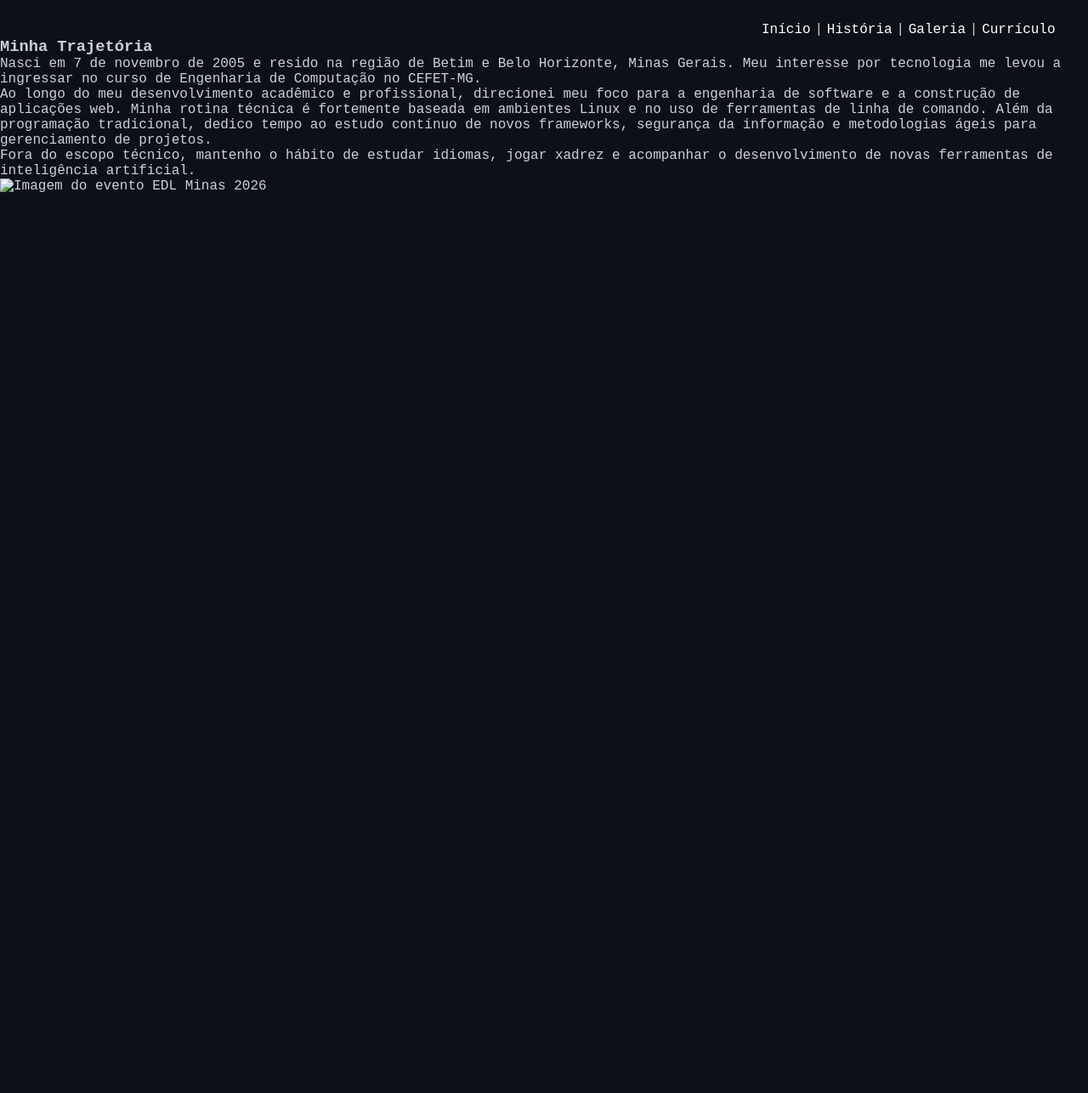
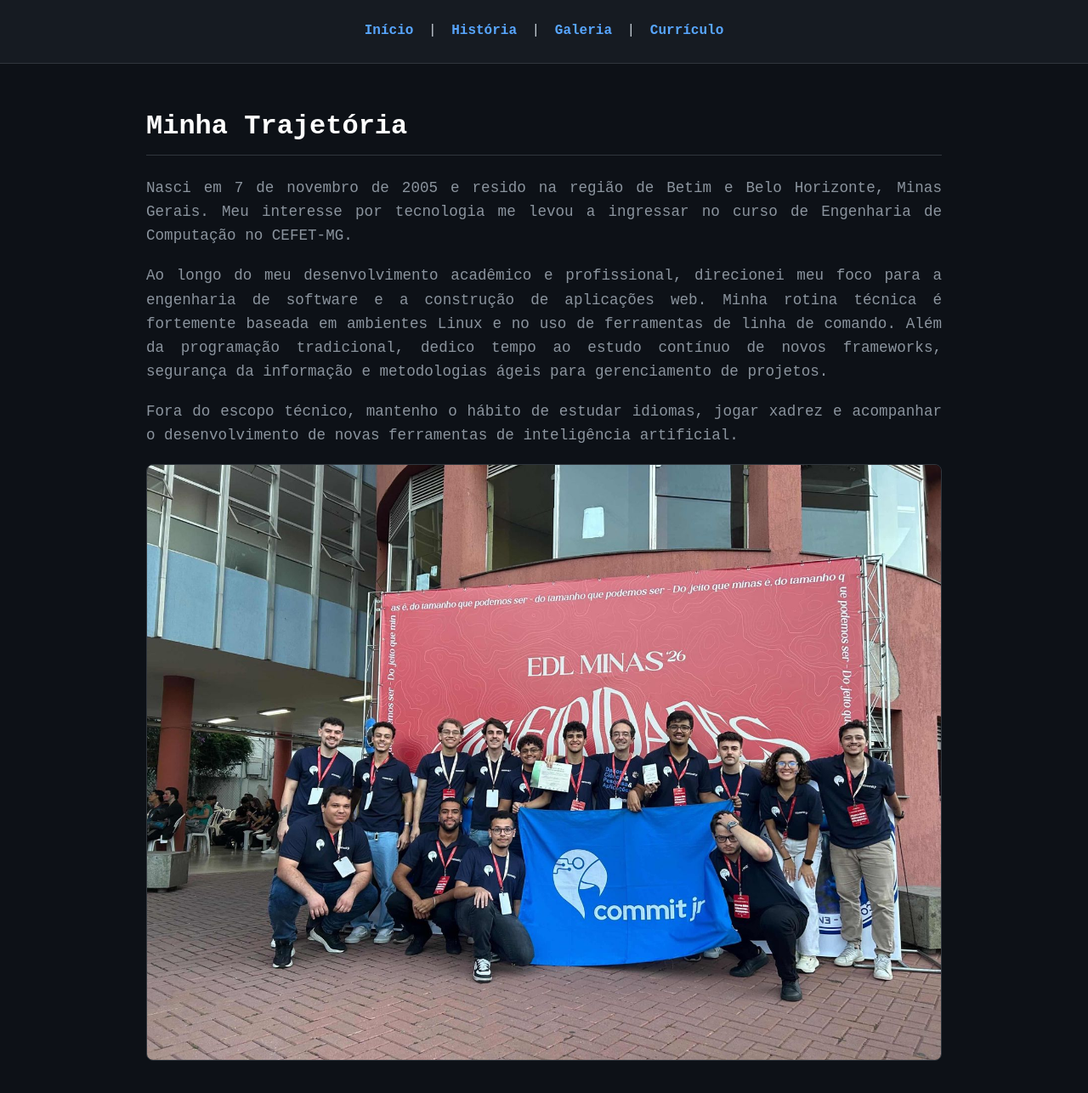
Before and after one commit to wescleyj/Commit, a plain HTML site: page MVP_html_css/historia.html in a window 1280 px wide. Shown: the whole page at 85% size. Before the commit the page ends 800 px from the top, so only its background shows below. Drawn offline with Linux system fonts and the light colour scheme.

Commit message:
feat: atualiza as o estilo da pagina e conteudo da pagina

```diff
--- a/MVP_html_css/historia.html
+++ b/MVP_html_css/historia.html
@@ -14,10 +14,13 @@
     <a href="curriculo.html">Currículo</a>
 </nav>
 
-<h3>Minha Trajetória</h3>
-<p>Nasci em 7 de novembro de 2005 e resido na região de Betim e Belo Horizonte, Minas Gerais. Meu interesse por tecnologia me levou a ingressar no curso de Engenharia de Computação no CEFET-MG.</p>
-<p>Ao longo do meu desenvolvimento acadêmico e profissional, direcionei meu foco para a engenharia de software e a construção de aplicações web. Minha rotina técnica é fortemente baseada em ambientes Linux e no uso de ferramentas de linha de comando. Além da programação tradicional, dedico tempo ao estudo contínuo de novos frameworks, segurança da informação e metodologias ágeis para gerenciamento de projetos.</p>
-<p>Fora do escopo técnico, mantenho o hábito de estudar idiomas, jogar xadrez e acompanhar o desenvolvimento de novas ferramentas de inteligência artificial.</p>
-<img src="/data/img2.png" alt="Imagem do evento EDL Minas 2026">
+<main class="historia-container">
+    <h3>Minha Trajetória</h3>
+    <p>Nasci em 7 de novembro de 2005 e resido na região de Betim e Belo Horizonte, Minas Gerais. Meu interesse por tecnologia me levou a ingressar no curso de Engenharia de Computação no CEFET-MG.</p>
+    <p>Ao longo do meu desenvolvimento acadêmico e profissional, direcionei meu foco para a engenharia de software e a construção de aplicações web. Minha rotina técnica é fortemente baseada em ambientes Linux e no uso de ferramentas de linha de comando. Além da programação tradicional, dedico tempo ao estudo contínuo de novos frameworks, segurança da informação e metodologias ágeis para gerenciamento de projetos.</p>
+    <p>Fora do escopo técnico, mantenho o hábito de estudar idiomas, jogar xadrez e acompanhar o desenvolvimento de novas ferramentas de inteligência artificial.</p>
+    <img src="data/img1.jpg" alt="Imagem do evento EDL Minas 2026">
+</main>
+
 </body>
 </html>
--- a/MVP_html_css/style.css
+++ b/MVP_html_css/style.css
@@ -1,3 +1,4 @@
+/* REGRAS GLOBAIS */
 * {
     margin: 0;
     padding: 0;
@@ -8,30 +9,35 @@ body {
     background-color: #0d1117;
     color: #c9d1d9;
     font-family: monospace, sans-serif;
+    line-height: 1.6;
 }
 
 nav {
-    display: flex;
-    flex-direction: row;
-    justify-content: space-between;
-    margin-left: 70%;
-    padding-right: 3%;
-    padding-top: 2%;
+    padding: 1.5rem;
+    text-align: center;
+    background-color: #161b22;
+    border-bottom: 1px solid #30363d;
 }
 
 nav a {
+    color: #58a6ff;
     text-decoration: none;
-    color: white;
-
+    margin: 0 0.5rem;
+    font-weight: bold;
 }
 
+nav a:hover {
+    text-decoration: underline;
+}
+
+/* REGRAS: INDEX.HTML */
 .hero-container {
     display: flex;
     align-items: center;
     justify-content: space-between;
     max-width: 1200px;
     margin: 0 auto;
-    min-height: 95vh;
+    min-height: calc(100vh - 70px);
     padding: 2rem;
     gap: 2rem;
 }
@@ -62,7 +68,6 @@ nav a {
 
 .bloco-codigo {
     flex: 1;
-    font-size: 0.9rem;
     background-color: #161b22;
     border: 1px solid #30363d;
     border-radius: 8px;
@@ -98,6 +103,38 @@ nav a {
     word-wrap: break-word;
 }
 
+/* REGRAS: HISTORIA.HTML */
+.historia-container {
+    max-width: 1000px;
+    margin: 3rem auto;
+    padding: 0 2rem;
+}
+
+.historia-container h3 {
+    font-size: 2rem;
+    color: #ffffff;
+    margin-bottom: 1.5rem;
+    border-bottom: 1px solid #30363d;
+    padding-bottom: 0.5rem;
+}
+
+.historia-container p {
+    margin-bottom: 1.2rem;
+    font-size: 1.1rem;
+    color: #8b949e;
+    text-align: justify;
+}
+
+.historia-container img {
+    max-width: 100%;
+    height: auto;
+    border-radius: 8px;
+    margin-top: 1rem;
+    border: 1px solid #30363d;
+    display: block;
+}
+
+/* RESPONSIVIDADE (GLOBAL) */
 @media (max-width: 768px) {
     .hero-container {
         flex-direction: column;
```
Also changed, not shown: MVP_html_css/data/img1.jpg (added).
